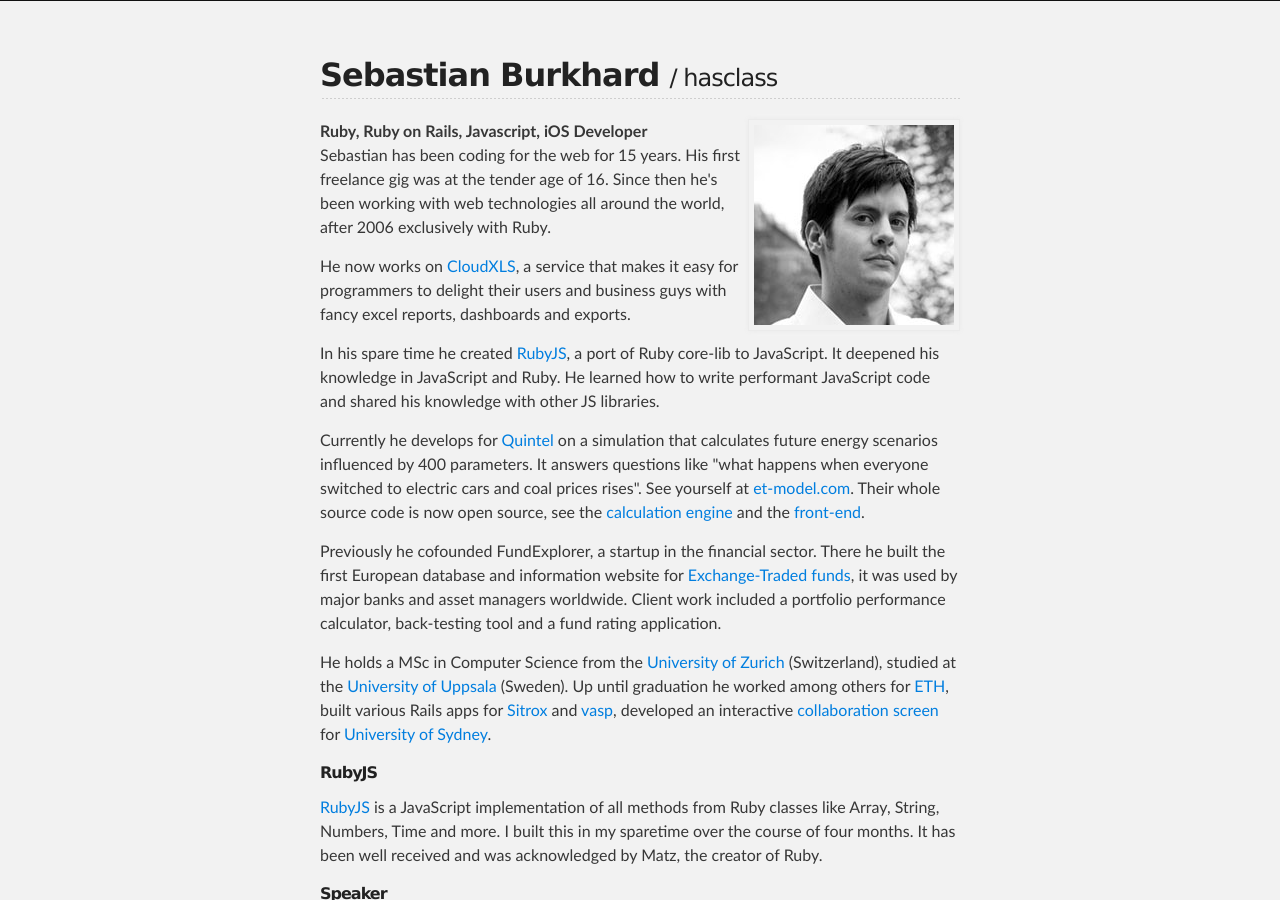
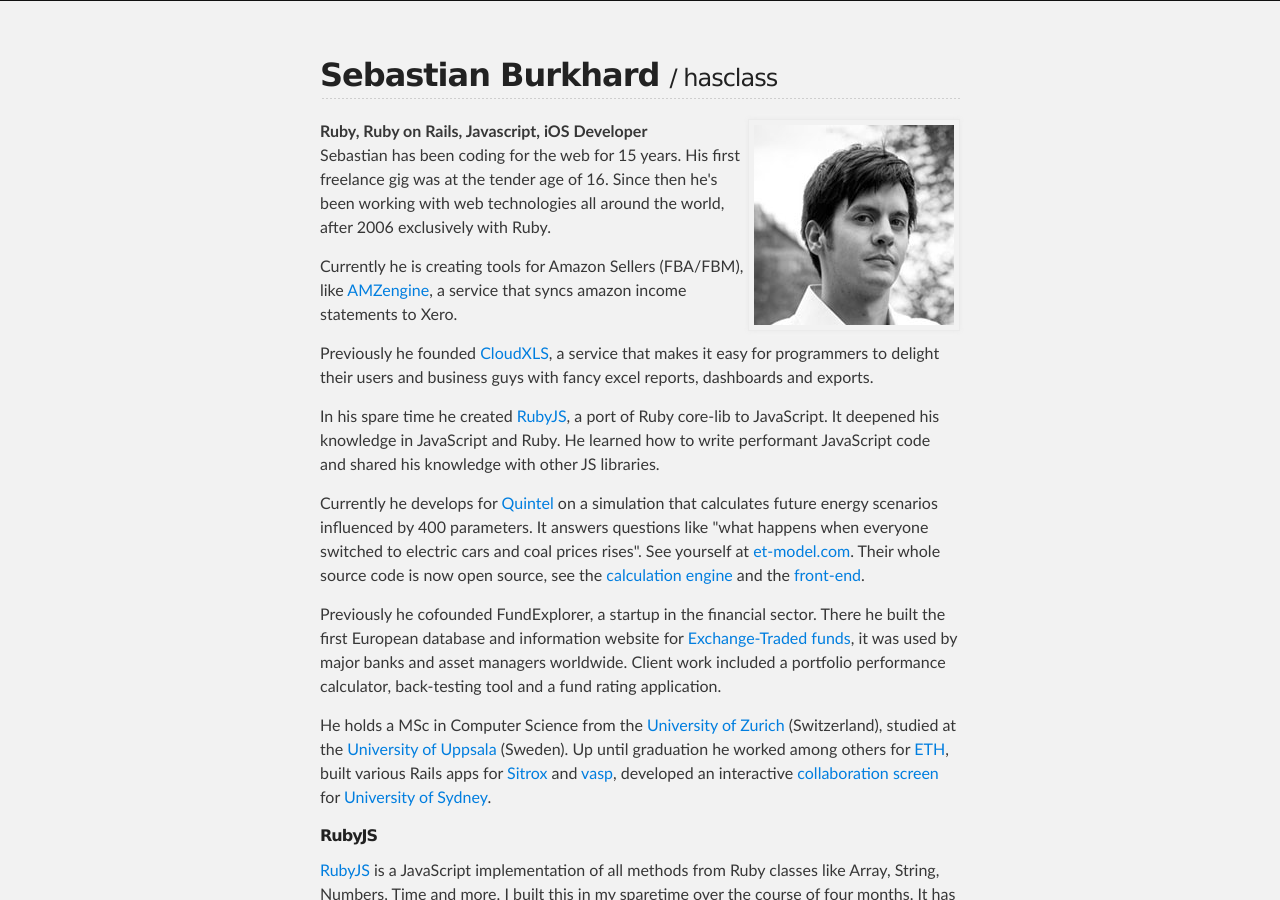
Before and after one commit to hasclass/hasclass.github.com, a Jekyll site: the page built from index.html, in a window 1280 px wide and 900 px high. Built offline with Jekyll 4.4.1, drawn with Linux system fonts in a browser that asks for light colours; nearby versions of some CDN libraries; Markdown is read by kramdown in place of the engine named in the settings.

Commit message:
Update index.html

```diff
--- a/index.html
+++ b/index.html
@@ -16,7 +16,10 @@
   Sebastian has been coding for the web for 15 years. His first freelance gig was at the tender age of 16. Since then he's been working with web technologies all around the world, after 2006 exclusively with Ruby.
 </p>
 <p>
-  He now works on <a href="https://cloudxls.com">CloudXLS</a>, a service that makes it easy for programmers to delight their users and business guys with fancy excel reports, dashboards and exports.
+  Currently he is creating tools for Amazon Sellers (FBA/FBM), like <a href="https://www.amzengine.com">AMZengine</a>, a service that syncs amazon income statements to Xero.
+</p>
+<p>
+  Previously he founded <a href="https://cloudxls.com">CloudXLS</a>, a service that makes it easy for programmers to delight their users and business guys with fancy excel reports, dashboards and exports.
 </p>
 <p>
   In his spare time he created <a href="http://rubyjs.org">RubyJS</a>, a port of Ruby core-lib to JavaScript. It deepened his knowledge in JavaScript and Ruby. He learned how to write performant JavaScript code and shared his knowledge with other JS libraries.
```
